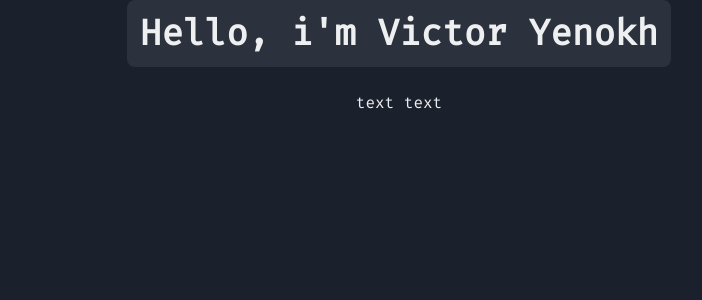
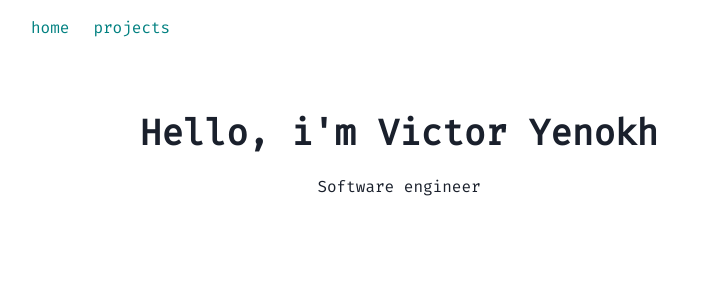
Before and after one commit to VKTRenokh/vktrenokh.github.io, a React (Vite) app: page / in a window 1280 px wide. Shown: the top 300 px of the page, without its empty margins (241-943 px from the left). Built offline with nearby package versions, Linux system fonts and the light colour scheme.

Commit message:
feat(router): implement app routing

```diff
--- a/package.json
+++ b/package.json
@@ -16,7 +16,8 @@
     "@fontsource/fira-code": "^5.0.15",
     "framer-motion": "^10.16.5",
     "react": "^18.2.0",
-    "react-dom": "^18.2.0"
+    "react-dom": "^18.2.0",
+    "react-router-dom": "^6.19.0"
   },
   "devDependencies": {
     "@types/react": "^18.2.37",
--- /dev/null
+++ b/src/app/app-routing.tsx
@@ -0,0 +1,9 @@
+import { createBrowserRouter } from "react-router-dom";
+import { Home } from "./pages/home/home";
+
+export const router = createBrowserRouter([
+  {
+    path: "/",
+    element: <Home></Home>
+  },
+]);
--- a/src/app/app.tsx
+++ b/src/app/app.tsx
@@ -1,12 +1,17 @@
-import { ChakraProvider } from "@chakra-ui/react"
-import { Home } from "./pages/home/home"
+import { ChakraProvider, ColorModeProvider } from "@chakra-ui/react"
+import { RouterProvider } from "react-router-dom"
 import { theme } from './theme'
+import { router } from "./app-routing"
 import "../styles/style.css"
+import { Header } from "./components/header/header"
 
 export const App = () => {
   return (
     <ChakraProvider theme={theme}>
-      <Home></Home>
+      <ColorModeProvider>
+        <Header></Header>
+        <RouterProvider router={router}></RouterProvider>
+      </ColorModeProvider>
     </ChakraProvider>
   )
 }
--- /dev/null
+++ b/src/app/components/header-link/header-link.tsx
@@ -0,0 +1,14 @@
+import { Link } from "@chakra-ui/react"
+import { FC, ReactNode } from "react"
+
+interface Props {
+  href: string,
+  target: string
+  children: ReactNode
+}
+
+export const HeaderLink: FC<Props> = ({ href, children, target }: Props) => {
+  return (<Link href={href} p={2} color="teal" target={target}>
+    {children}
+  </Link>)
+}
--- a/src/app/components/header/header.tsx
+++ b/src/app/components/header/header.tsx
@@ -1,15 +1,25 @@
-import { Box, Container } from "@chakra-ui/react"
+import { Box, Container, Stack, useColorModeValue } from "@chakra-ui/react"
 import { FC } from "react";
+import { HeaderLink } from "../header-link/header-link";
 
-interface Props {
-  links: string[]
-}
+const links = [{ name: 'home', path: '/' }, { name: "projects", path: '/projects' }]
 
-export const Header: FC = (props: Props) => {
+export const Header: FC = () => {
   return (
-    <Box position={"fixed"}>
+    <Box position={"fixed"} as="header" w="100%" bg={useColorModeValue('#ffffff40', '#20202380')} css={{ backdropFilter: 'blur(10px)' }}>
       <Container display="flex" p={2} maxW={"container.md"} flexWrap="wrap" alignItems="center" justifyContent={"space-between"}>
-
+        <Stack
+          direction={{ base: 'column', md: 'row' }}
+          display={{ base: 'none', md: 'flex' }}
+          width={{ base: 'full', md: 'auto' }}
+          alignItems="center"
+          flexGrow={1}
+          mt={{ base: 4, md: 0 }}
+        >
+          {links.map(link => {
+            return <HeaderLink href={link.path} target="_blank">{link.name}</HeaderLink>
+          })}
+        </Stack>
       </Container>
     </Box>
   )
--- a/src/app/pages/home/home.tsx
+++ b/src/app/pages/home/home.tsx
@@ -5,9 +5,9 @@ export const Home: React.FC = () => {
   return (
     <Container>
       <Box borderRadius="lg" mb={6} p={3} textAlign="center" bg={useColorModeValue("tealAlpha.500", "whiteAlpha.200")}>
-        <Heading variant="page-title" as="h2">Hello, i'm Victor Yenokh</Heading>
+        <Heading mt={100} mb={5} variant="page-title" as="h2">Hello, i'm Victor Yenokh</Heading>
+        <Text>Software engineer</Text>
       </Box>
-      <Text textAlign="center">text text</Text>
     </Container>
   )
 }
--- a/src/app/theme.ts
+++ b/src/app/theme.ts
@@ -8,12 +8,11 @@ const styles = {
   }),
 };
 
-const config = {
-  initialColorMode: "dark",
-};
-
 export const theme = extendTheme({
-  config,
+  config: {
+    initialColorMode: "dark",
+    useSystemColorMode: true,
+  },
   styles,
   fonts: {
     heading: "Fira Code",
```
Also changed, not shown: 1 other file (tests, documents, lock files or other folders).
